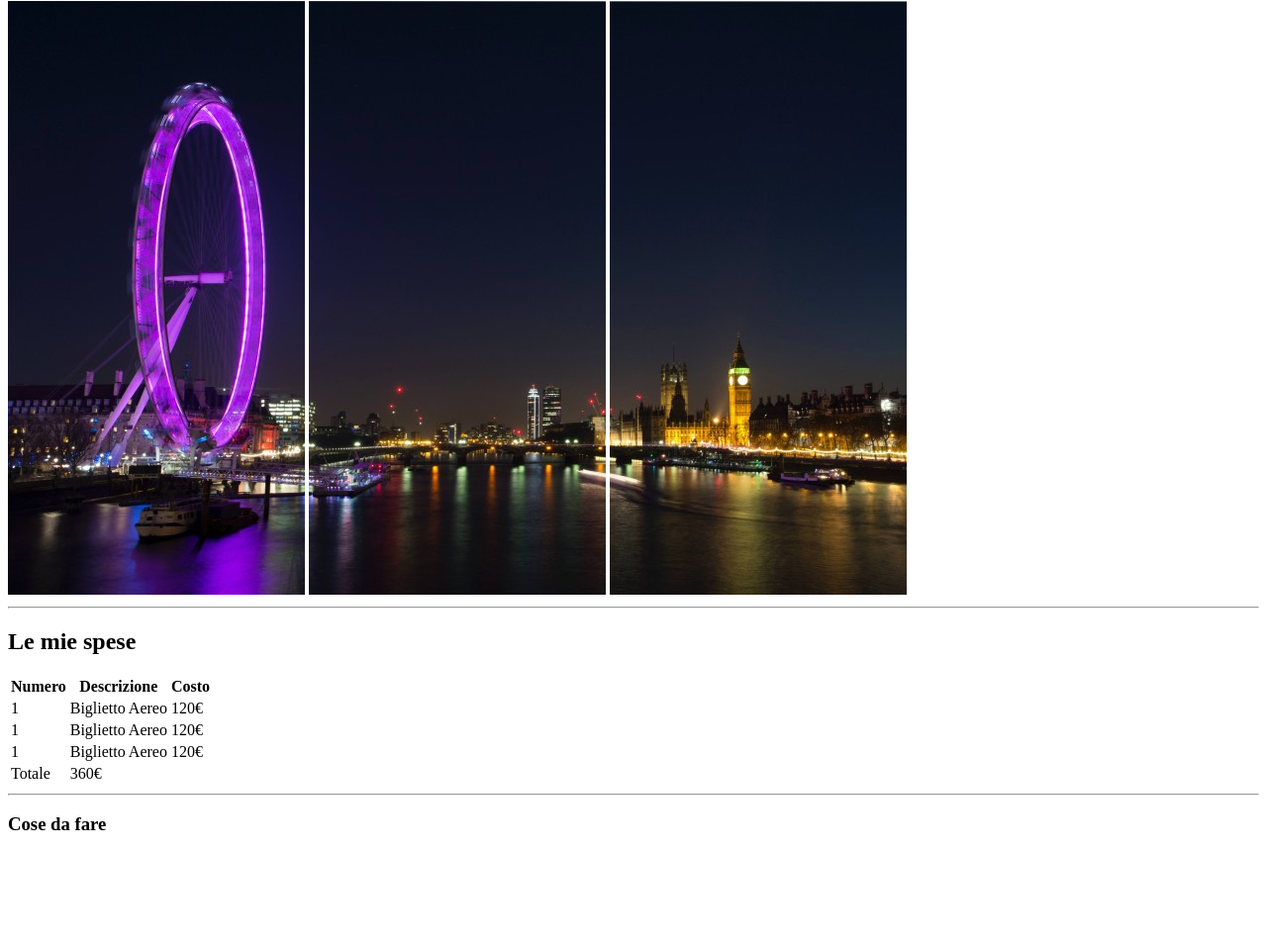
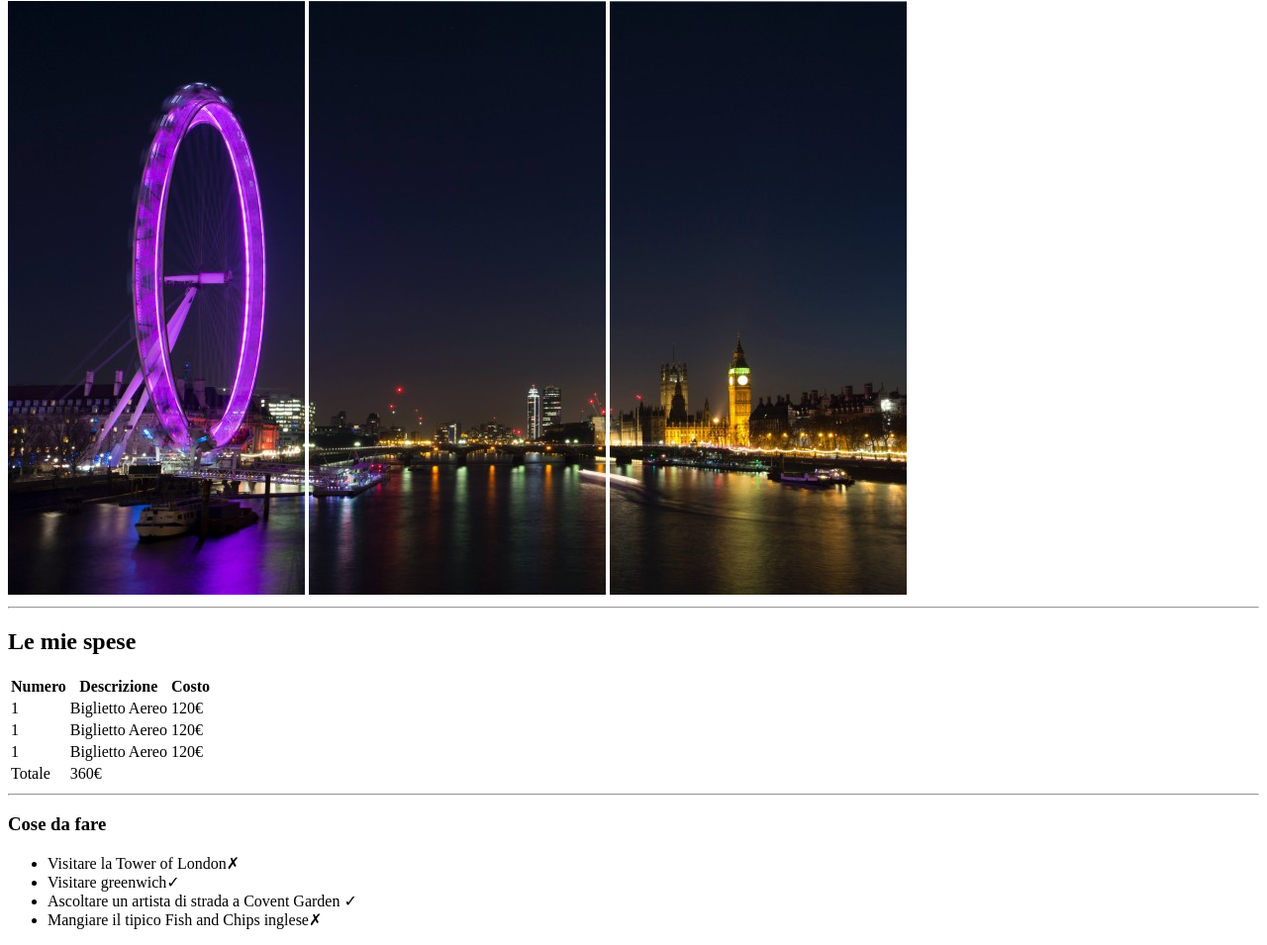
Before and after one commit to Manu199/2-esercizio, a plain HTML site: page index.html in a window 1280 px wide. Shown: the part 79-1034 px from the top of the page at 99% size. Before the commit the page ends 942 px from the top, so only its background shows below. Drawn offline with Linux system fonts and the light colour scheme.

Commit message:
creazione seconda tabella

```diff
--- a/index.html
+++ b/index.html
@@ -55,6 +55,12 @@
         <section>
           <hr>
           <h3>Cose da fare</h3>
+          <ul>
+            <li>Visitare la Tower of London&cross;</li>
+            <li>Visitare greenwich&check;</li>
+            <li>Ascoltare un artista di strada a Covent Garden &check;</li>
+            <li>Mangiare il tipico Fish and Chips inglese&cross;</li>
+          </ul>
         </section>
       </main>
 
```
